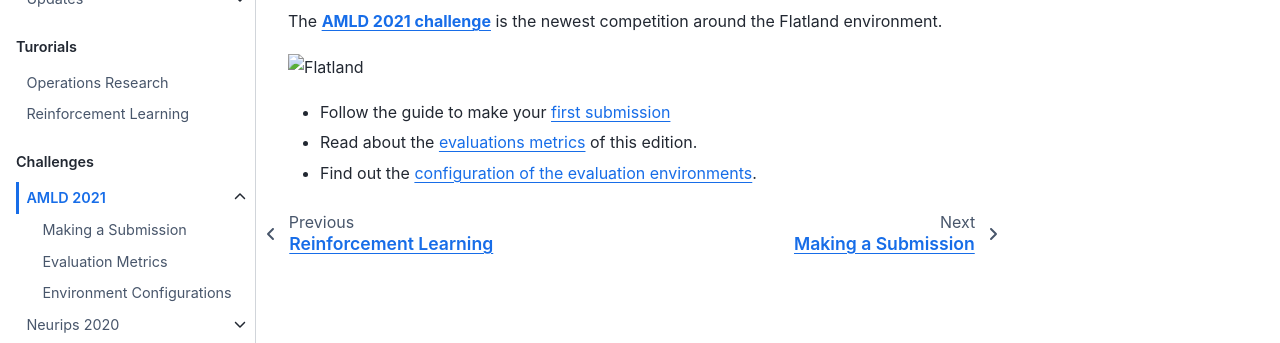
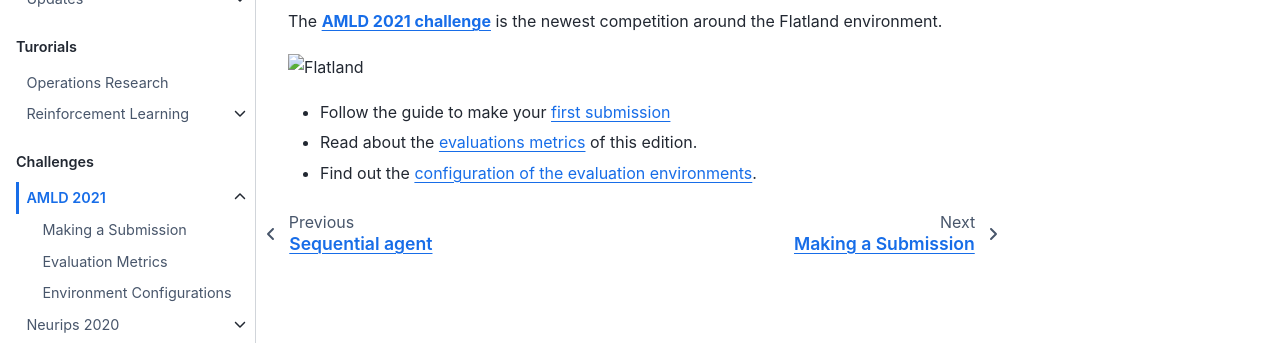
Before and after one commit to flatland-association/flatland-book, a Jupyter Book: the page built from challenges/amld2021.md, in a window 1280 px wide. Shown: the part 127-470 px from the top of the page. Built offline with Jupyter Book 1.0.4 settings and Sphinx 7.4.7 and the Sphinx Book theme 1.1.4, drawn with Linux system fonts in a browser that asks for light colours; pages that are not in the unit, such as notebooks, are missing from menus; part of the change alters nothing that is shown.

```diff
--- a/_toc.yml
+++ b/_toc.yml
@@ -11,8 +11,7 @@ parts:
   chapters:
   - file: getting-started/installation
   - file: getting-started/env
-  # - file: getting-started/The_Rail_Environment
-  # - file: getting-started/sequential-agent
+  - file: getting-started/The_Rail_Environment
 
 ## ENVIRONMENT
 - caption: Environment
@@ -35,10 +34,10 @@ parts:
     # sections:
     #   - file: tutorials/or/or
   - file: tutorials/rl
-    # sections:
-    #   - file: tutorials/rl/single-agent
-    #   - file: tutorials/rl/multi-agent
-    #   - file: tutorials/rl/sequential-agent
+    sections:
+      - file: tutorials/rl/single-agent
+      - file: tutorials/rl/multi-agent
+      - file: tutorials/rl/sequential-agent
 
 ## CHALLENGES
 - caption: Challenges
```
Also changed, not shown: 1 other file.
